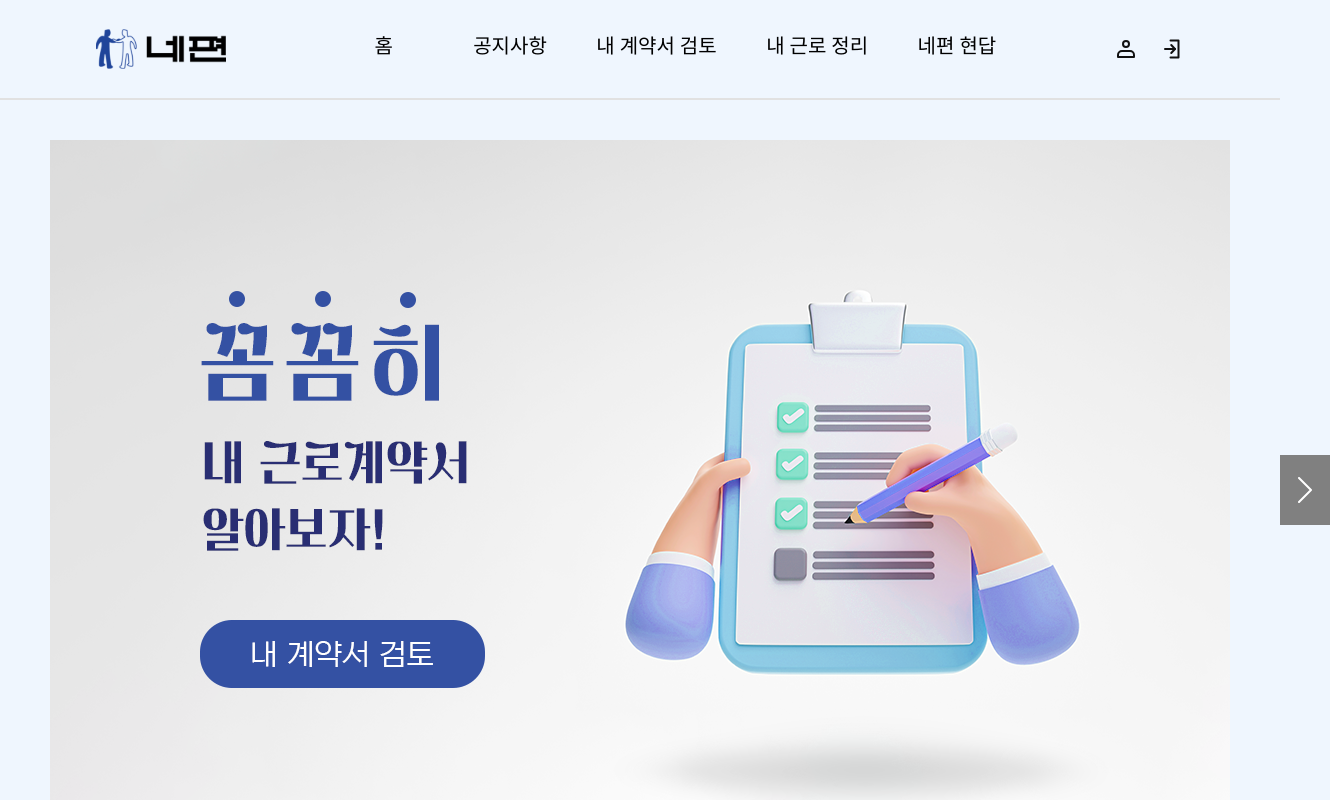
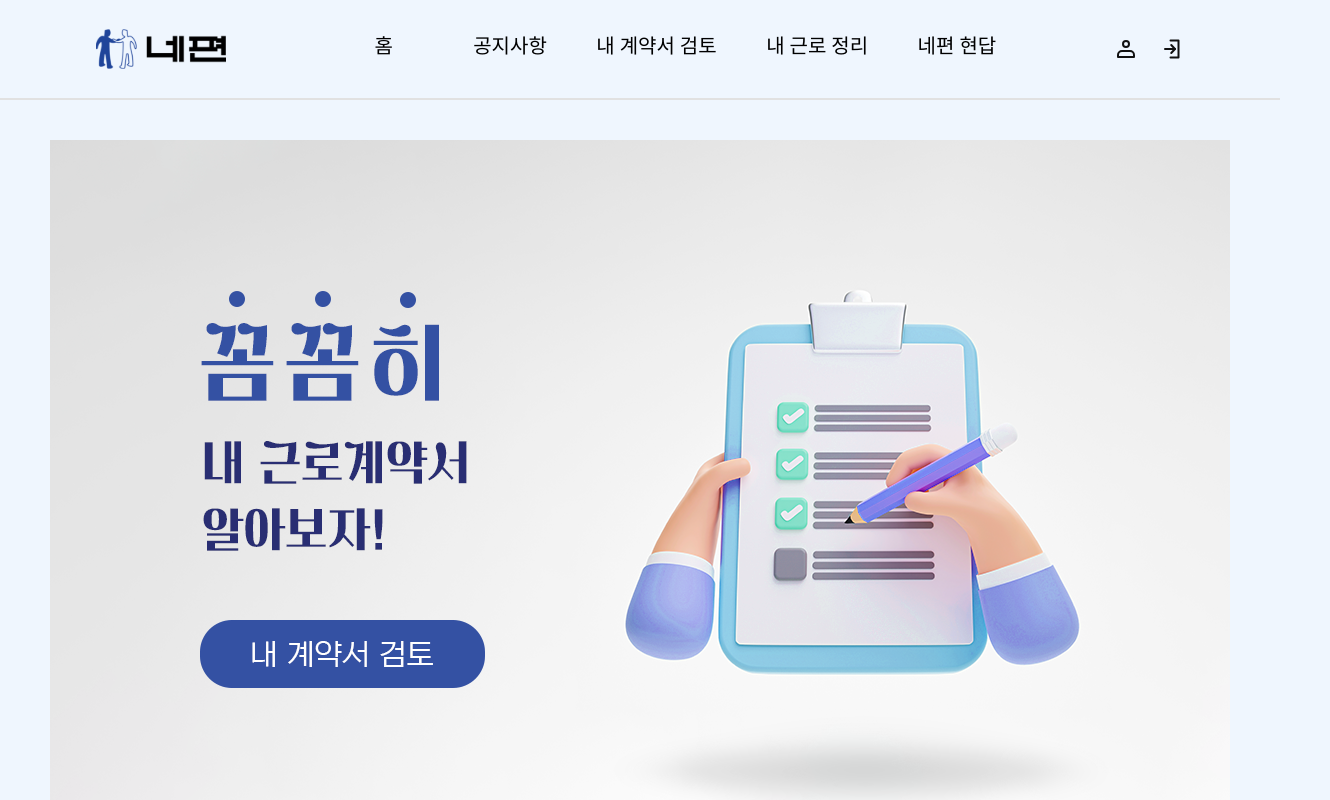
Before and after one commit to HSU-Likelion12-yourSide/YourSide-Front, a React (Create React App) app: page / in a window 1280 px wide. Shown: the top 800 px of the page, 1330 px wide, since content can reach past the window. Built offline with nearby package versions, Linux system fonts and the light colour scheme.

Commit message:
✨: Main에서 버튼 주석처리

```diff
--- a/src/Page/Main/components/Main.jsx
+++ b/src/Page/Main/components/Main.jsx
@@ -4,8 +4,8 @@ import slidShow from '../image/slide-show.png';
 import contractReviewIntro from '../image/contract-review-intro.png';
 import workArrangementIntro from '../image/work-arrangement-intro.png';
 import questionAndAnswerIntro from '../image/question-and-answer-intro.png';
-import arrowL from '../image/arrowL.svg';
-import arrowR from '../image/arrowR.svg';
+// import arrowL from '../image/arrowL.svg';
+// import arrowR from '../image/arrowR.svg';
 import arrowB from '../image/arrowB.svg';
 import '../css/Main.scss';
 import Header from '../../Header/components/Header';
@@ -19,13 +19,13 @@ const Main = () => {
     <div className="main">
       <Header />
       <div className="slide-show">
-        <div id="left">
+        {/* <div id="left">
           <img id="arrowL" src={arrowL} alt="arrowL" />
-        </div>
+        </div> */}
         <img src={slidShow} alt="imageName" />
-        <div id="right">
+        {/* <div id="right">
           <img id="arrowR" src={arrowR} alt="arrowR" />
-        </div>
+        </div> */}
       </div>
       <div className="container">
         <div className="intro">
```
